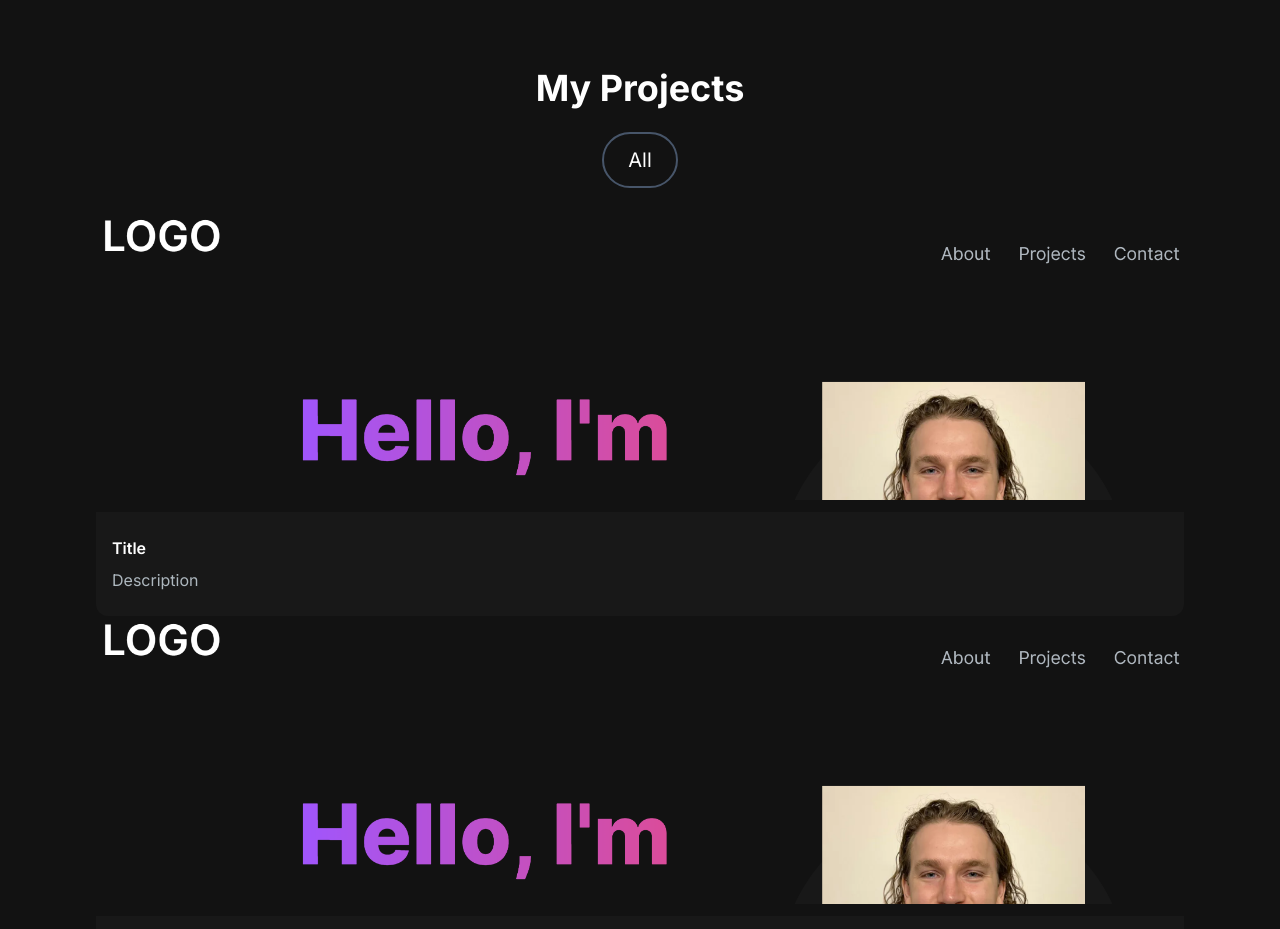
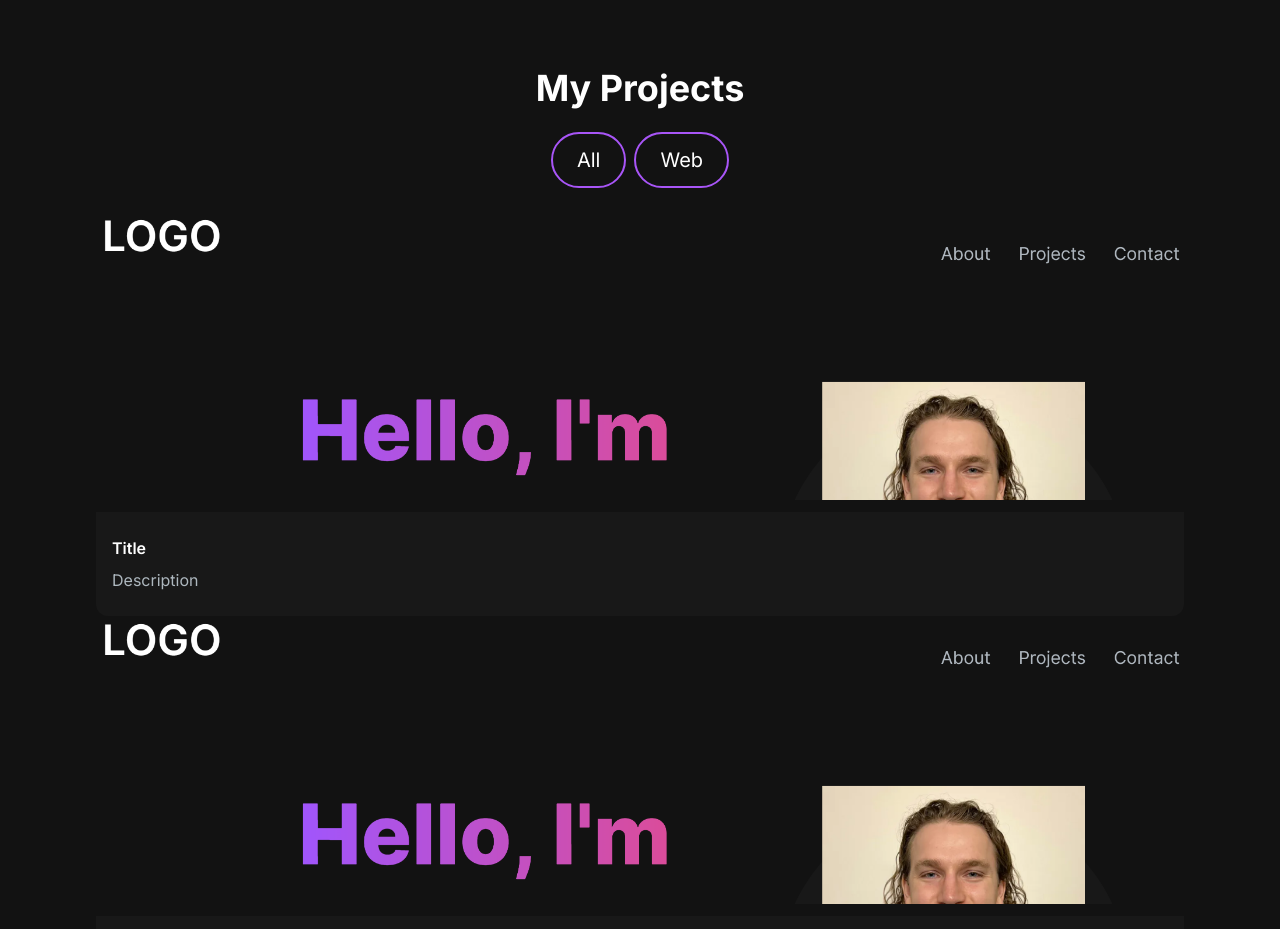
Before and after one commit to IcebergLettuc3/lettucehubnext, a Next.js app: page / in a window 1280 px wide. Shown: the part 1140-2069 px from the top of the page. Built offline with nearby package versions, Linux system fonts and the light colour scheme.

Commit message:
adding project tags

```diff
--- a/src/app/components/ProjectTag.tsx
+++ b/src/app/components/ProjectTag.tsx
@@ -7,10 +7,10 @@ interface ProjectTagProps {
 }
 
 const ProjectTag: React.FC<ProjectTagProps> = ({name, onClick, isSelected}) => {
-    const buttonStyles = {isSelected} ? "text-white bg-purple-500" : "text-[#ADB7BE] border-slate-600 hover: border-white"
+    const buttonStyles = {isSelected} ? "text-white border-purple-500" : "text-[#ADB7BE] border-slate-600 hover: border-white"
   return (
   <button className={`${buttonStyles} rounded-full border-2 px-6 py-3 text-xl cursor-pointer`}
-    onClick={onClick}>
+    onClick={() => onClick(name)}>
     {name}
     </button>
   )
--- a/src/app/components/ProjectsSection.tsx
+++ b/src/app/components/ProjectsSection.tsx
@@ -26,15 +26,17 @@ const projectsData = [
 
 function ProjectsSection() {
     const [tag, setTag] = useState("All")
+    const havdelTagChanged = (newTag:string) => {
+        setTag(newTag)
+    }
   return (
     <>
         <h2 className='text-center text-4xl font-bold text-white mt-4'>
             My Projects
         </h2>
         <div className='text-white flex flex-row justify-center intems-center gap-2 py-6'>
-            <button className=' rounded-full border-2 border-slate-600 hover:border-white px-6 py-3 text-xl cursor-pointer'>
-                All
-            </button>
+            <ProjectTag onClick={havdelTagChanged} name="All" isSelected={tag === "All"} />
+            <ProjectTag onClick={havdelTagChanged} name="Web" isSelected={tag === "Web"} />
         </div>
         <div>
             {projectsData.map((project) => (
```
